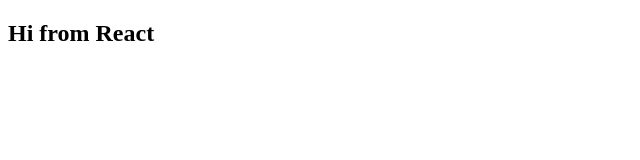
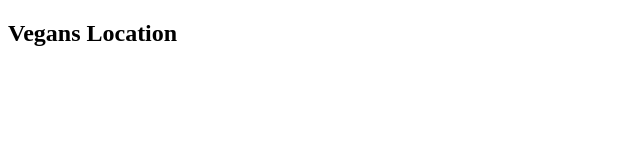
Before and after one commit to coatceatl/node_react_mongo_location, a React app: page / in a window 1280 px wide. Shown: the top 160 px of the page, without its empty margins (0-640 px from the left). Built offline with nearby package versions, Linux system fonts and the light colour scheme.

Commit message:
adds component App.jsx

```diff
--- /dev/null
+++ b/src/App.jsx
@@ -0,0 +1,13 @@
+import React, { Component } from 'react';
+
+class App extends Component {
+  render() {
+    return (
+      <div>
+        <h2>Vegans Location</h2>
+      </div>
+    );
+  }
+}
+
+export default App
--- a/src/index.js
+++ b/src/index.js
@@ -1,15 +1,6 @@
 import React, { Component } from 'react';
 import ReactDOM from 'react-dom';
-
-class App extends Component {
-  render() {
-    return (
-      <div>
-        <h2>Hi from React</h2>
-      </div>
-    );
-  }
-}
+import App from './App.jsx';
 
 ReactDOM.render(
   <App />,
```
Also changed, not shown: package.json (+2 -7 lines), 1 other file (tests, documents, lock files or other folders).
